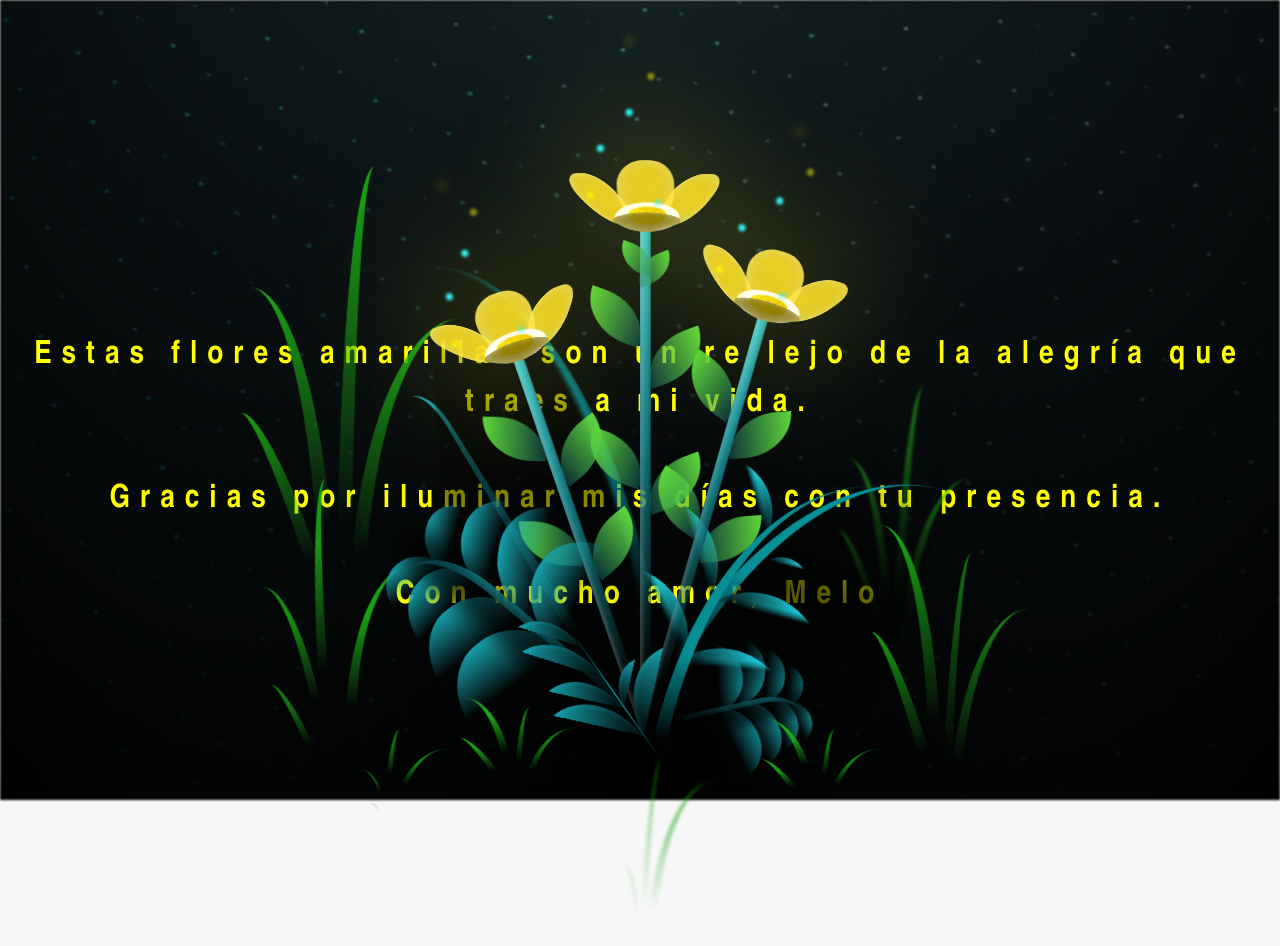
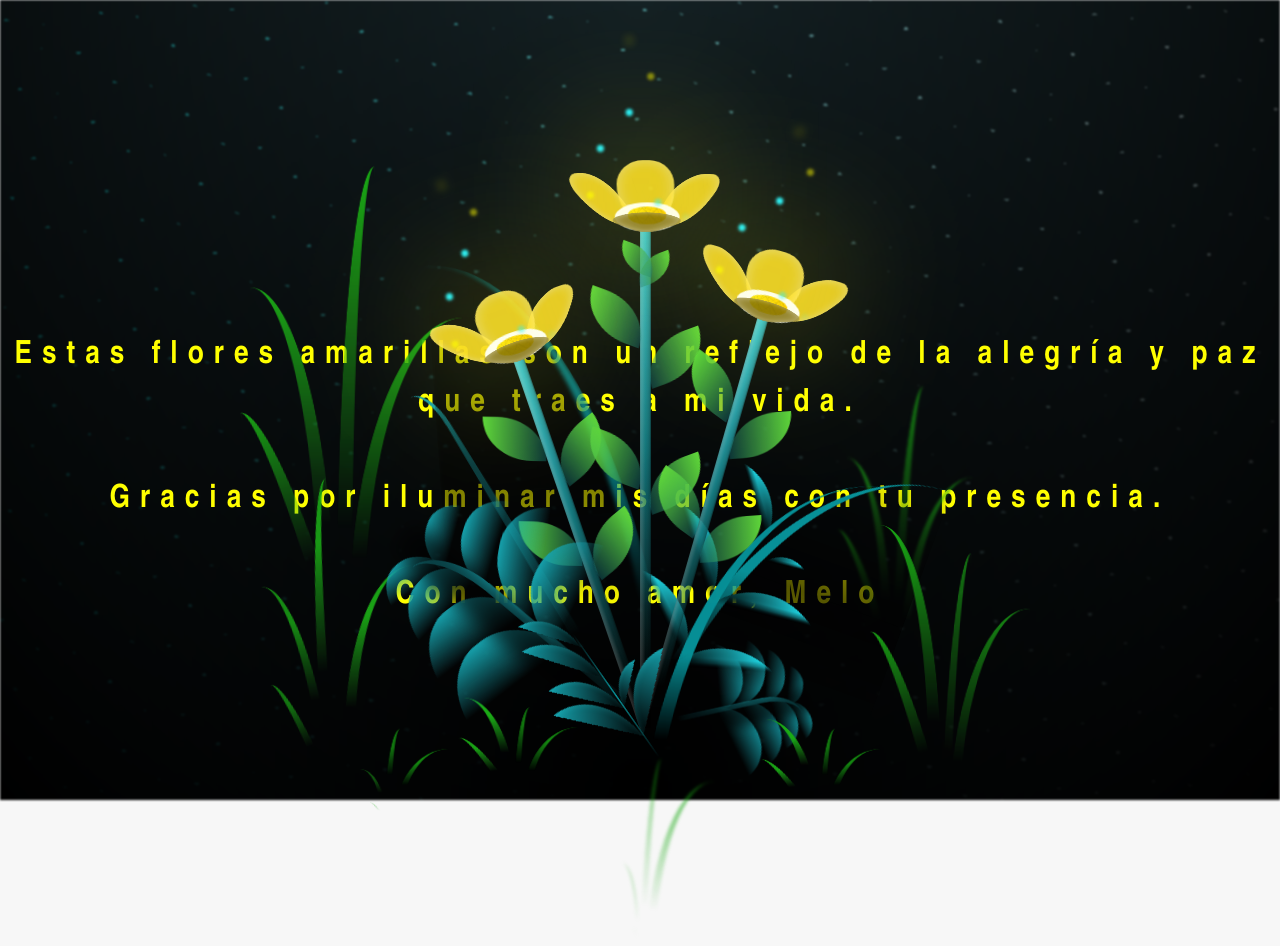
Before and after one commit to Melloqz/Melloqz.github.io, a plain HTML site: page flower.html in a window 1280 px wide. Drawn offline with Linux system fonts and the light colour scheme.

Commit message:
Add files via upload

```diff
--- a/flower.html
+++ b/flower.html
@@ -13,7 +13,7 @@
     <div id="lyrics">
 
     </div>
-    <h1 class="titulo">Estas flores amarillas son un reflejo de la alegría que traes a mi vida. <br> <br>
+    <h1 class="titulo">Estas flores amarillas son un reflejo de la alegría y paz que traes a mi vida. <br> <br>
       Gracias por iluminar mis días con tu presencia.<br> <br>
     Con mucho amor, Melo</h1>
 
```
